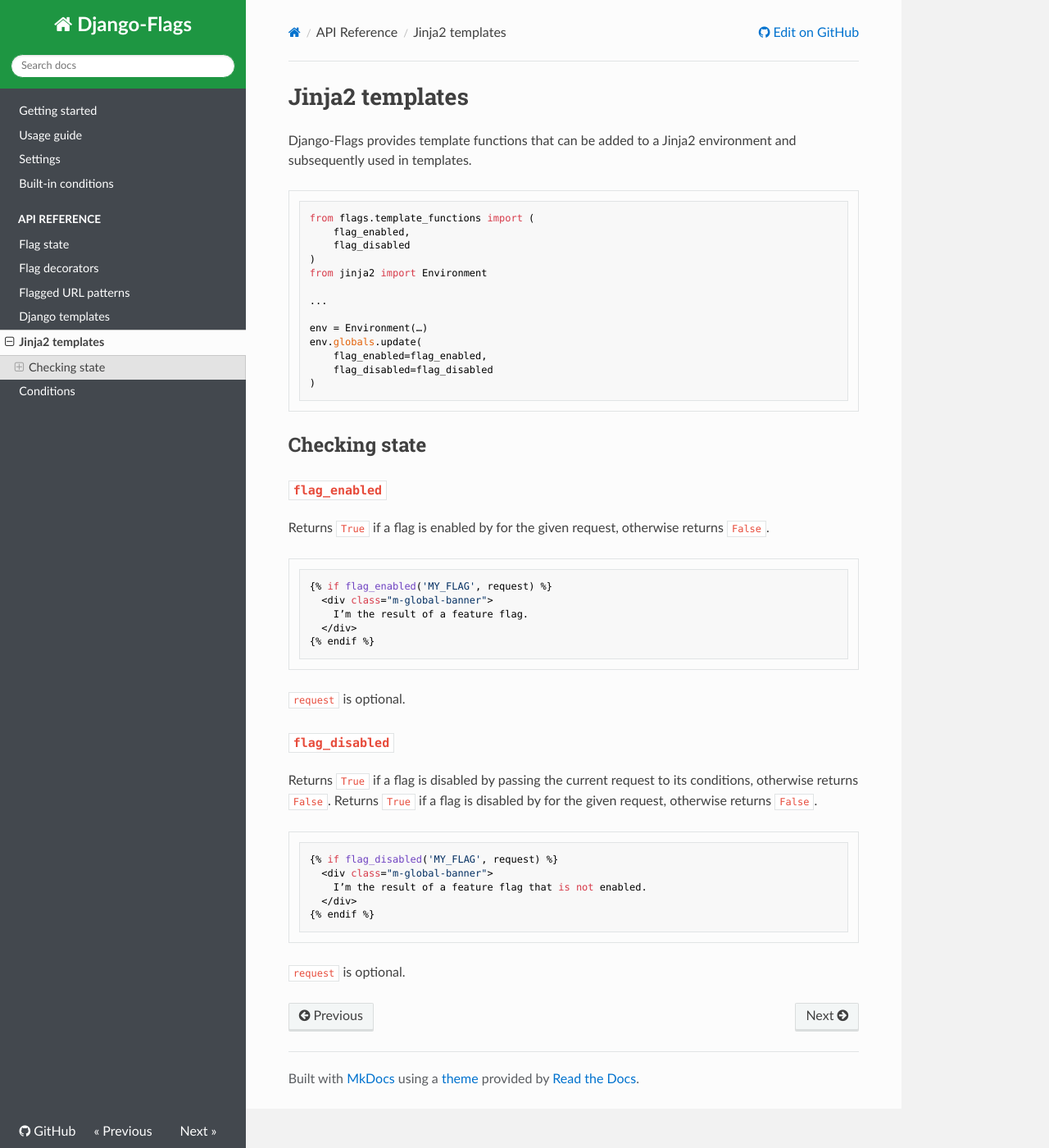
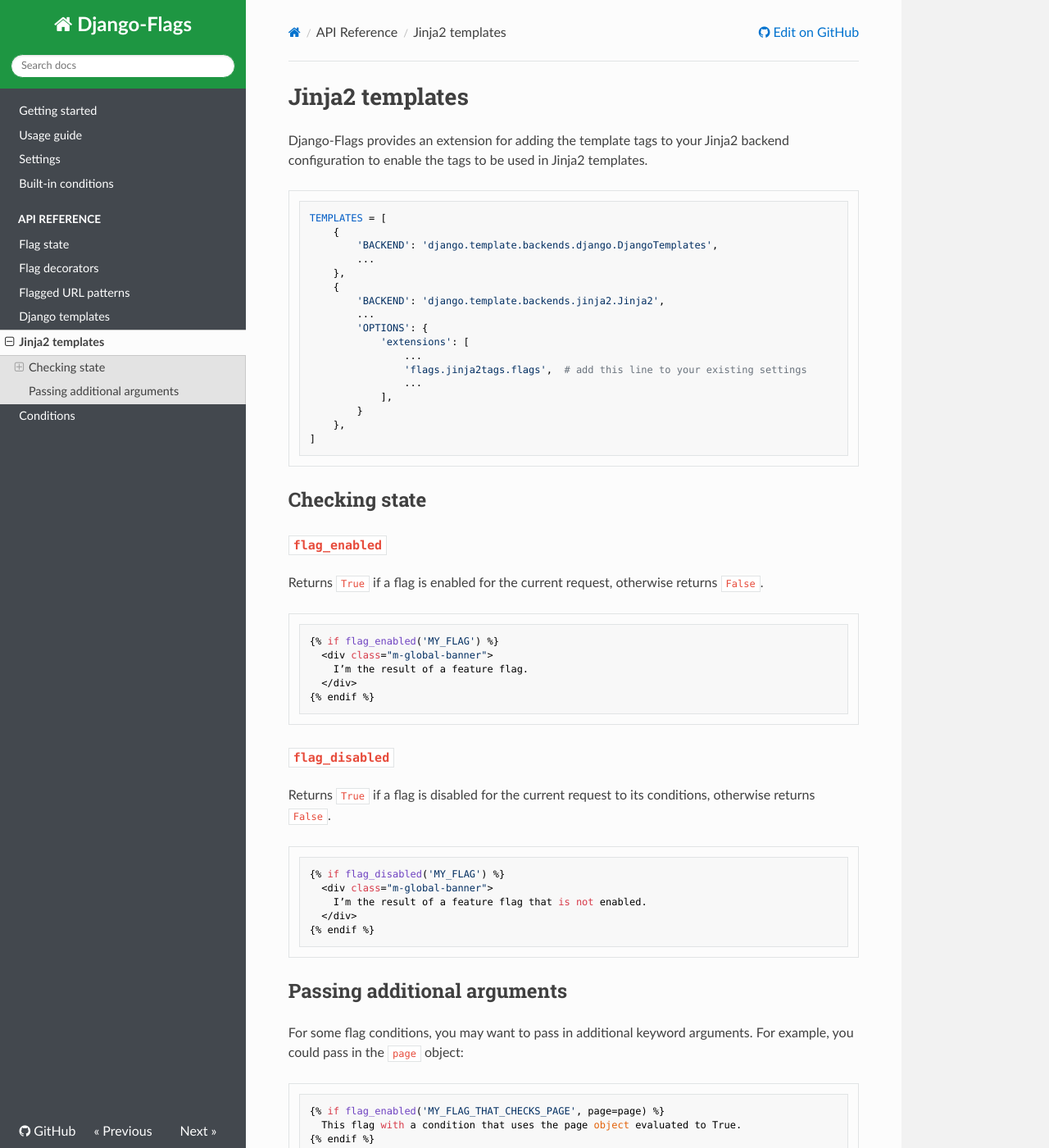
Before and after one commit to cfpb/django-flags, an MkDocs documentation site: the page built from docs/api/jinja2.md, in a window 1280 px wide and 1400 px high. Shown: the whole window at 82% size. Built offline with MkDocs 1.6.1, drawn with Linux system fonts in a browser that asks for light colours; nearby versions of some CDN libraries; old or Windows-style settings are respelled for this version of MkDocs.

Commit message:
Remove template_functions.py and update docs

````diff
--- a/docs/api/jinja2.md
+++ b/docs/api/jinja2.md
@@ -1,50 +1,63 @@
 # Jinja2 templates
 
-Django-Flags provides template functions that can be added to a Jinja2 environment and subsequently used in templates.
+Django-Flags provides an extension for adding the template tags to your Jinja2
+backend configuration to enable the tags to be used in Jinja2 templates.
 
 ```python
-from flags.template_functions import (
-    flag_enabled,
-    flag_disabled
-)
-from jinja2 import Environment
+TEMPLATES = [
+    {
+        'BACKEND': 'django.template.backends.django.DjangoTemplates',
+        ...
+    },
+    {
+        'BACKEND': 'django.template.backends.jinja2.Jinja2',
+        ...
+        'OPTIONS': {
+            'extensions': [
+                ...
+                'flags.jinja2tags.flags',  # add this line to your existing settings
+                ...
+            ],
+        }
+    },
+]
+```
 
-...
-
-env = Environment(…)
-env.globals.update(
-    flag_enabled=flag_enabled,
-    flag_disabled=flag_disabled
-)
-```
 
 ## Checking state
 
 ### `flag_enabled`
 
-Returns `True` if a flag is enabled by for the given request, otherwise returns `False`.
+Returns `True` if a flag is enabled for the current request, otherwise returns `False`.
 
 ```jinja
-{% if flag_enabled('MY_FLAG', request) %}
+{% if flag_enabled('MY_FLAG') %}
   <div class="m-global-banner">
     I’m the result of a feature flag.
   </div>
 {% endif %}
 ```
 
-`request` is optional.
-
 ### `flag_disabled`
 
-Returns `True` if a flag is disabled by passing the current request to its conditions, otherwise returns `False`.
-Returns `True` if a flag is disabled by for the given request, otherwise returns `False`.
+Returns `True` if a flag is disabled for the current request to its conditions, otherwise returns `False`.
 
 ```jinja
-{% if flag_disabled('MY_FLAG', request) %}
+{% if flag_disabled('MY_FLAG') %}
   <div class="m-global-banner">
     I’m the result of a feature flag that is not enabled.
   </div>
 {% endif %}
 ```
 
-`request` is optional.
+
+## Passing additional arguments
+
+For some flag conditions, you may want to pass in additional keyword arguments.
+For example, you could pass in the `page` object:
+
+```jinja
+{% if flag_enabled('MY_FLAG_THAT_CHECKS_PAGE', page=page) %}
+  This flag with a condition that uses the page object evaluated to True.
+{% endif %}
+```
````
Also changed, not shown: docs/api/django.md (+13 -0 lines), 1 other file.
